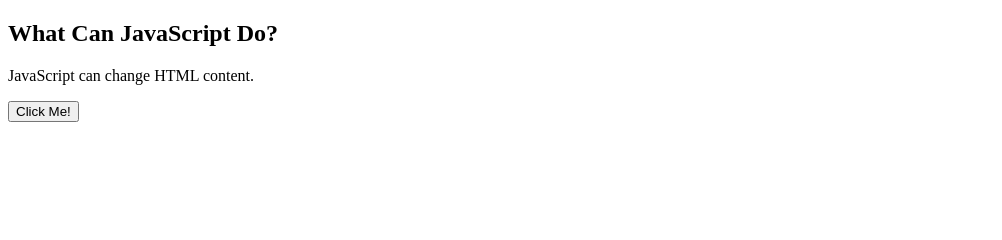
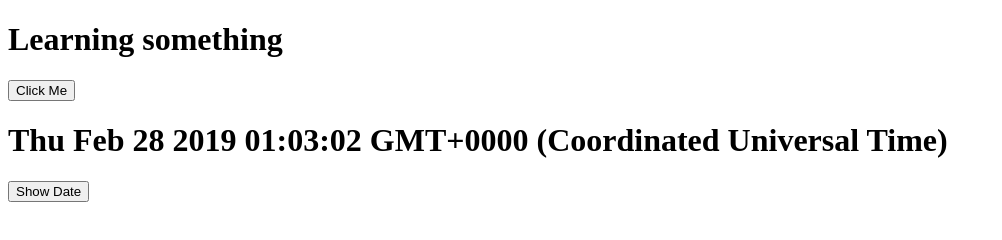
Before and after one commit to spindycell/javascript-training, a plain HTML site: page index.html in a window 1280 px wide. Shown: the whole page, without its empty margins (0-1002 px from the left). Drawn offline with Linux system fonts and the light colour scheme.

Commit message:
Update index.html

```diff
--- a/index.html
+++ b/index.html
@@ -18,10 +18,29 @@
     <title>Document</title>
     <!-- <script src="main.js"></script> -->
 </head>
-<body>
-        <h2>What Can JavaScript Do?</h2>
-        <p id="demo">JavaScript can change HTML content.</p>
-        <button type="button" onclick="document.getElementById('demo').innerHTML = 'Hello JavaScript!'">Click Me!</button>
+<body onload="showDate()">
+
+<h1 id="heading"> Learning something</h1>
+<button onclick="changeText(this)">Click Me</button>
+
+<h1 id="time"></h1>
+<button onmouseove="showDate()">Show Date</button>
+
+<script>
+
+function changeText(){
+    var heading = document.getElementById('heading');
+    heading.innerHTML = 'This is awesome';
+}
+
+function showDate(){
+    var time = document.getElementById('time');
+    time.innerHTML = Date();
+}
+
+
+</script>
+
 </body>
 </html>
 
```
